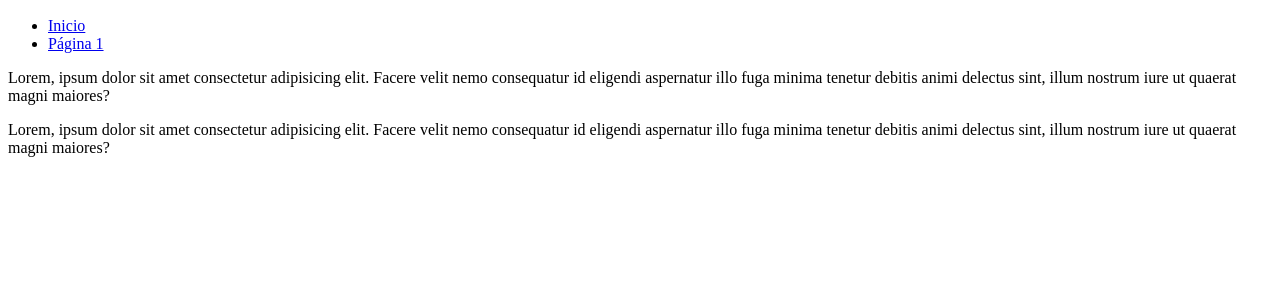
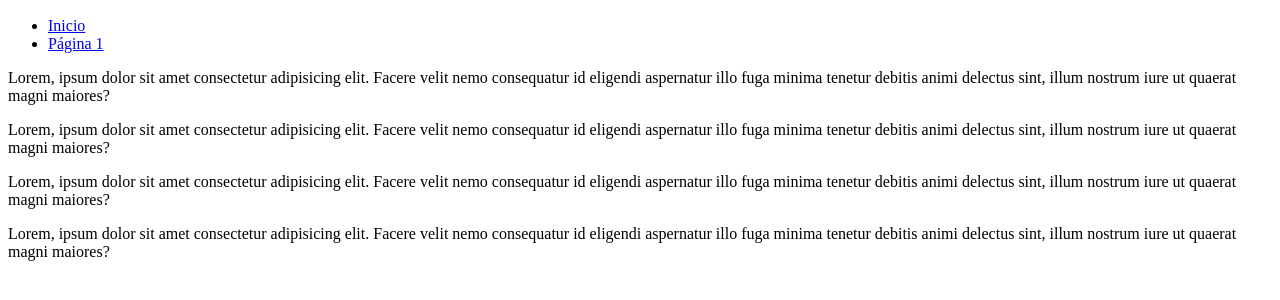
Before and after one commit to Azfe/cursogit-udemy, a plain HTML site: page index.html in a window 1280 px wide. Shown: the part 110-410 px from the top of the page. Drawn offline with Linux system fonts and the light colour scheme.

Commit message:
Cambios después del cherry-pick

```diff
--- a/index.html
+++ b/index.html
@@ -20,5 +20,13 @@
             Lorem, ipsum dolor sit amet consectetur adipisicing elit. Facere velit nemo consequatur id eligendi aspernatur illo fuga minima tenetur debitis
             animi delectus sint, illum nostrum iure ut quaerat magni maiores?
         </p>
+        <p>
+            Lorem, ipsum dolor sit amet consectetur adipisicing elit. Facere velit nemo consequatur id eligendi aspernatur illo fuga minima tenetur debitis
+            animi delectus sint, illum nostrum iure ut quaerat magni maiores?
+        </p>
+        <p>
+            Lorem, ipsum dolor sit amet consectetur adipisicing elit. Facere velit nemo consequatur id eligendi aspernatur illo fuga minima tenetur debitis
+            animi delectus sint, illum nostrum iure ut quaerat magni maiores?
+        </p>
     </body>
 </html>
```
Also changed, not shown: contacto.html (+4 -0 lines), pagina1.html (+4 -0 lines).
